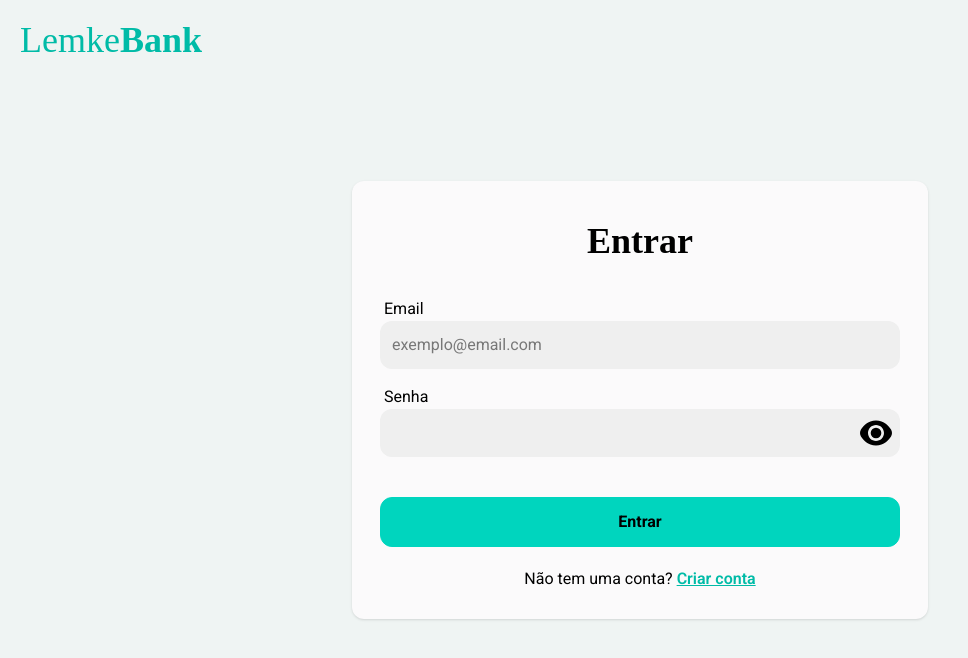
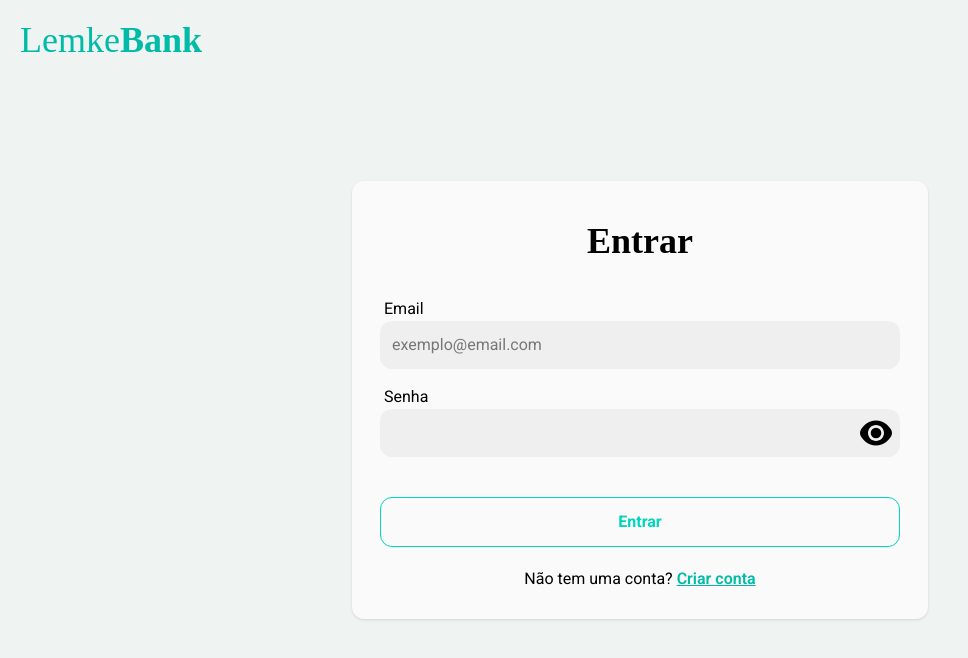
Before and after one commit to mathiasscherer2007/lemke-bank, a SvelteKit app in the folder client/: page /account/login in a window 1280 px wide. Shown: the top 658 px of the page, without its empty margins (0-968 px from the left). Built offline with nearby package versions, Linux system fonts and the light colour scheme; a web font is replaced by a local one.

Commit message:
Add value check to login to enable submit button

```diff
--- a/client/src/routes/account/login/+page.svelte
+++ b/client/src/routes/account/login/+page.svelte
@@ -11,10 +11,14 @@
 
 	let { form }: PageProps = $props();
 
-	let submitting = $state(false);
 	let warningVisible = $state(true);
 	let showPassword = $state(false);
-	let passwordContent = $state();
+	let passwordContent = $state('');
+	let email = $state('');
+	let submitting = $state(false);
+	let canSubmit = $derived.by(() => {
+		return (passwordContent) && (email)
+	});
 
 	function hideError() {
 		warningVisible = false;
@@ -66,6 +70,7 @@
 				id="email"
 				placeholder="exemplo@email.com"
 				required
+				bind:value={email}
 				class="rounded-xl p-3 bg-[#efefef] dark:bg-[rgb(46,46,45)]"
 			/>
 		</div>
@@ -92,7 +97,7 @@
 		</div>
 		<div class="my-2 flex w-full flex-col pt-6">
 			<button
-				disabled={submitting}
+				disabled={submitting || !canSubmit}
 				class="cursor-pointer rounded-xl p-3 font-bold transition bg-teal-400 dark:text-black disabled:cursor-default disabled:bg-transparent border border-teal-400 disabled:text-teal-400 enabled:hover:bg-teal-500 dark:enabled:hover:bg-teal-500"
 				>{submitting ? '...' : 'Entrar'}</button
 			>
```
